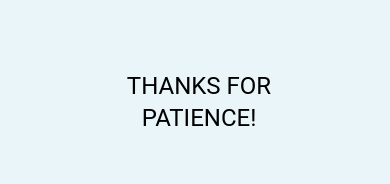
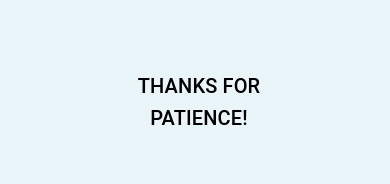
Before and after one commit to VrushabBayas/portfolio, a React (Create React App) app: page /portfolio/contact in a window 390 px wide. Shown: the part 718-902 px from the top of the page. Built offline with nearby package versions, Linux system fonts and the light colour scheme.

Commit message:
style fixes

```diff
--- a/src/containers/Contact/index.js
+++ b/src/containers/Contact/index.js
@@ -95,7 +95,7 @@ function Contact(props) {
         >
           <Typography
             textAlign={"center"}
-            variant={`${isMobileview ? "h5" : "h2"}`}
+            variant={`${isMobileview ? "h6" : "h2"}`}
           >
             THANKS FOR PATIENCE!
           </Typography>
```
